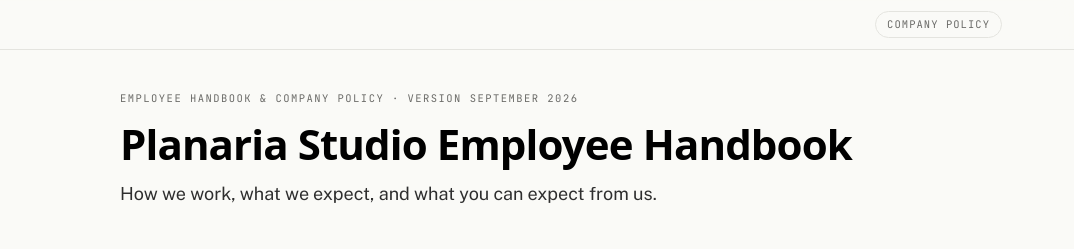
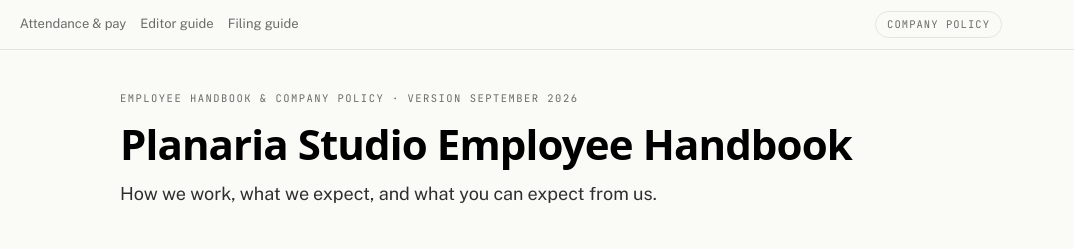
Before and after one commit to planariastudio/planaria-employee-handbook, a plain HTML site: page index.html in a window 1280 px wide. Shown: the top 249 px of the page, 206-1280 px from the left. Drawn offline with nearby package versions, Linux system fonts and the light colour scheme; a web font is replaced by a local one.

Commit message:
Cross-guide navigation, embed guard, attendance layout fix

```diff
--- a/index.html
+++ b/index.html
@@ -866,13 +866,21 @@ em{font-style:italic;color:var(--ink-2)}
 
 </main>
 </div>
-<script>window.__GUIDE_NAV__ = [];</script>
+<script>window.__GUIDE_NAV__ = [{"href":"https://planariastudio.github.io/attendance-policy/","label":"Attendance & pay"},{"href":"https://planariastudio.github.io/planaria-goodday-editor-guide/","label":"Editor guide"},{"href":"https://planariastudio.github.io/planaria-filing-guide/","label":"Filing guide"}];</script>
 <script>
 // Adds the cross-links into the guide's own top bar. Keeps the guide files themselves
 // untouched, so the same file can be published as an artifact or to the web.
+//
+// When the page is embedded (a GoodDay link view, an iframe), every cross-link opens
+// in a new browser tab. Without this a click replaces the embedded page and the reader
+// is stranded, because the embed has no back button of its own.
 (function () {
   var bar = document.querySelector('.topbar-in');
   if (!bar) return;
+
+  var embedded = false;
+  try { embedded = window.top !== window.self; } catch (e) { embedded = true; }
+
   var chip = bar.querySelector('.aud');
   var wrap = document.createElement('span');
   wrap.style.cssText = 'display:flex;gap:14px;align-items:center;margin-left:18px;font-size:13px';
@@ -881,6 +889,7 @@ em{font-style:italic;color:var(--ink-2)}
     var a = document.createElement('a');
     a.href = l.href;
     a.textContent = l.label;
+    if (embedded) { a.target = '_blank'; a.rel = 'noopener'; }
     a.style.cssText = 'color:var(--muted);text-decoration:none;white-space:nowrap';
     a.onmouseover = function () { a.style.color = 'var(--ink)'; };
     a.onmouseout  = function () { a.style.color = 'var(--muted)'; };
```
